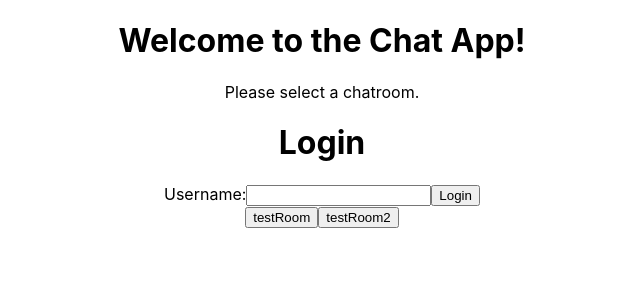
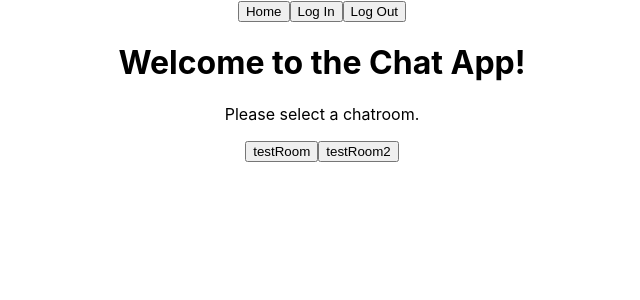
Before and after one commit to josephlarrivy/react-flask-chat-app-client, a React (Create React App) app: page / in a window 1280 px wide. Shown: the top 300 px of the page, without its empty margins (318-958 px from the left). Built offline with nearby package versions, Linux system fonts and the light colour scheme; no server answers.

Commit message:
looking at new features

```diff
--- a/src/App.js
+++ b/src/App.js
@@ -3,13 +3,17 @@ import './App.css';
 import ChatRoom from './components/ChatRoom';
 import Home from './components/Home';
 import { BrowserRouter, Route, Routes } from 'react-router-dom';
+import Login from './components/Login';
 
 function App() {
+
+
   return (
     <div className="App">
       <BrowserRouter>
         <Routes>
           <Route exact path="/" element={<Home />} />
+          <Route exact path="/login" element={<Login />} />
           <Route path="/room/:roomName" element={ <ChatRoom />} />
           {/* <Route path="/room2" render={() => <ChatRoom roomName={'room2'} username={'user2'} />} /> */}
           {/* add more routes for additional chatrooms */}
--- a/src/components/Home.js
+++ b/src/components/Home.js
@@ -10,9 +10,12 @@ const Home = () => {
 
   return (
     <div>
+      <button onClick={() => { navigate('/') }}>Home</button>
+      <button onClick={() => { navigate('/login') }}>Log In</button>
+      <button onClick={() => { localRemoveUsername() }}>Log Out</button>
+
       <h1>Welcome to the Chat App!</h1>
       <p>Please select a chatroom.</p>
-      <Login />
       <button onClick={() => navigate('/room/testRoom')}>testRoom</button>
       <button onClick={() => navigate('/room/testRoom2')}>testRoom2</button>
     </div>
--- a/src/components/Login.js
+++ b/src/components/Login.js
@@ -7,6 +7,7 @@ const Login = () => {
   const [localStoreUsername, localRemoveUsername, localRetrieveUsername] = useLocalStorage()
   const [username, setUsername] = useState('');
 
+
   const handleLogin = () => {
     localStoreUsername(username)
   }
@@ -14,6 +15,8 @@ const Login = () => {
   const handleUsernameChange = (event) => {
     setUsername(event.target.value);
   }
+
+
 
   return (
     <div>
```
